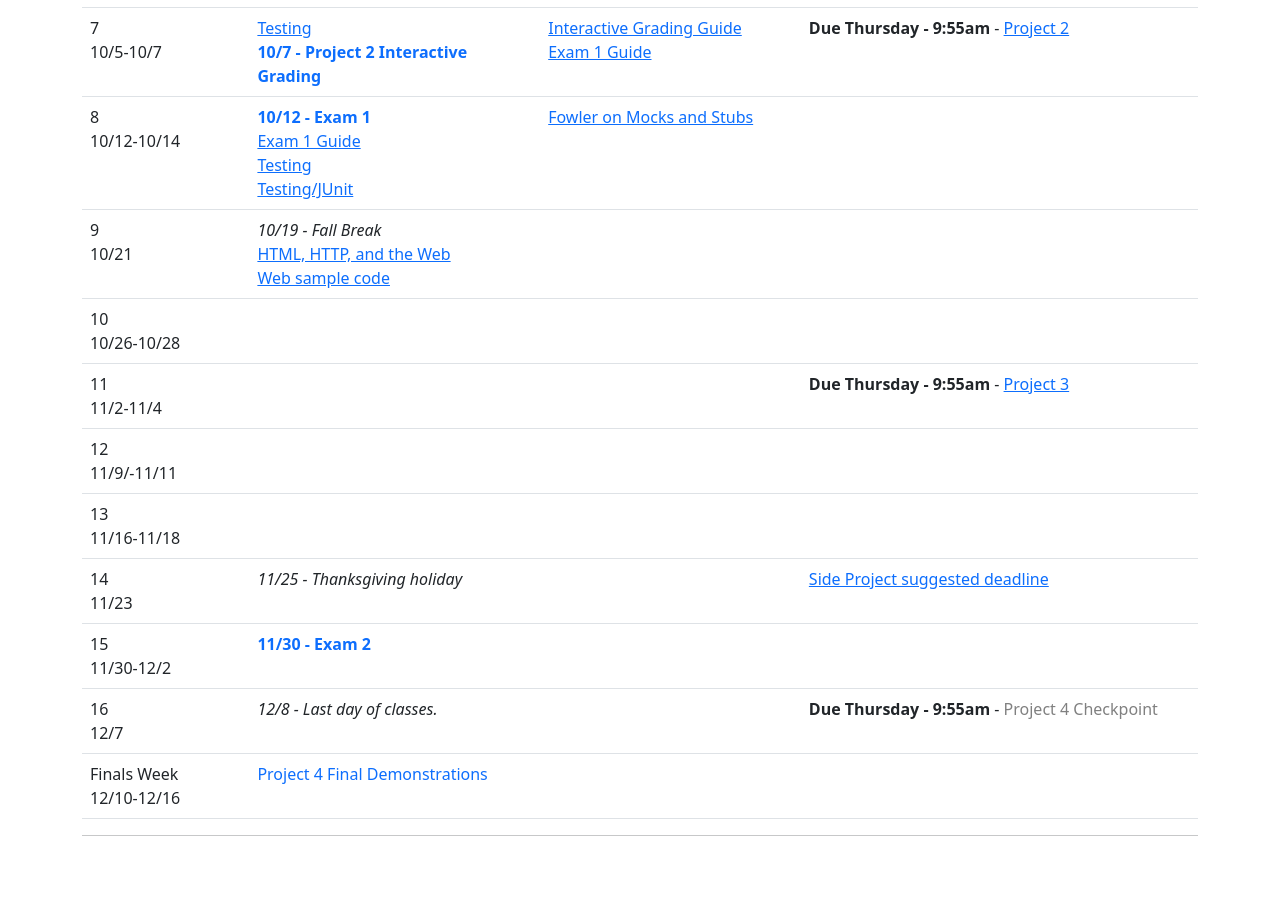
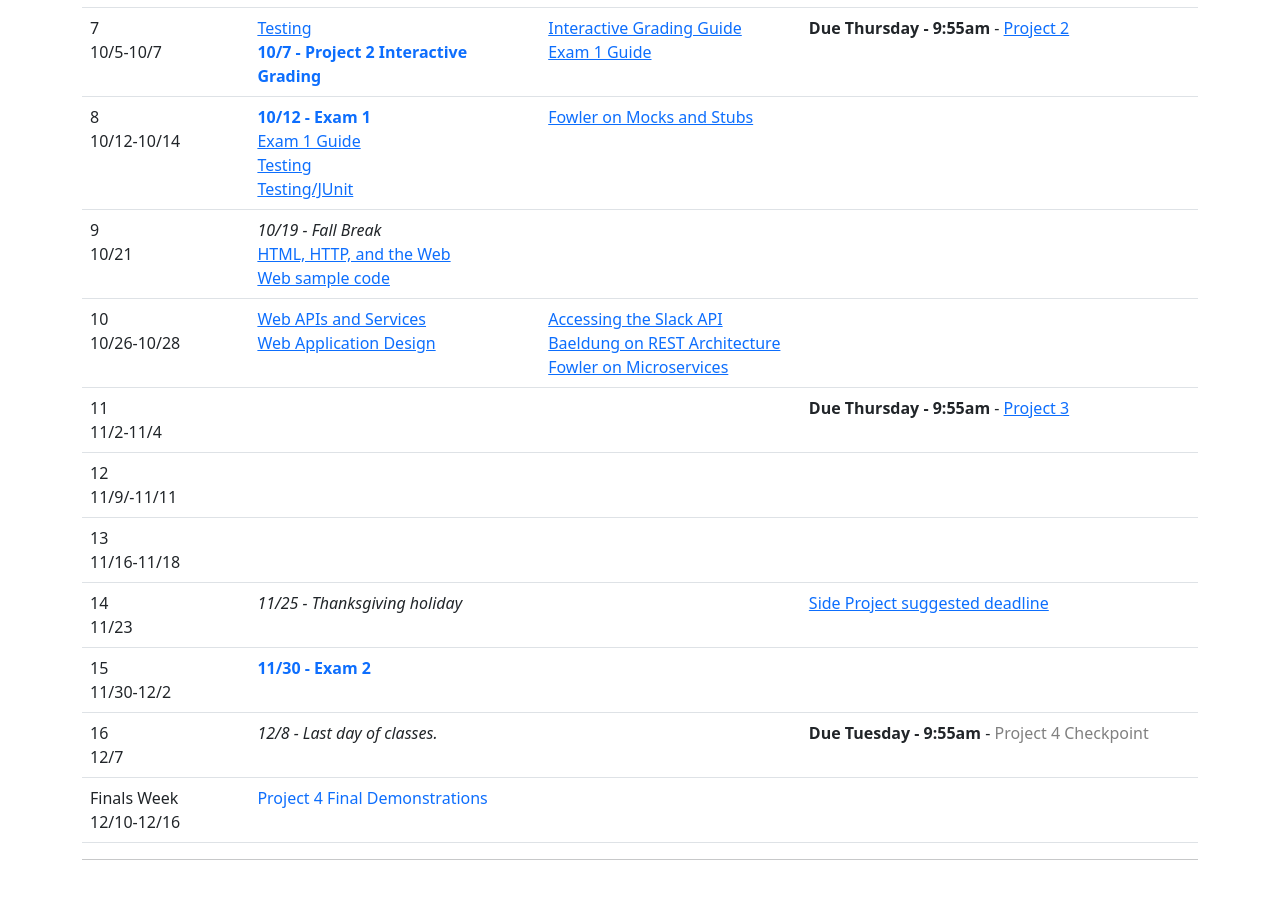
Before and after one commit to CS601-F21/cs601-f21, a Jekyll site: the page built from schedule.html, in a window 1280 px wide and 900 px high, scrolled down 1011 px. Built offline with Jekyll 4.4.1, drawn with Linux system fonts in a browser that asks for light colours; before the commit the page ends 1887 px from its top, so only the background shows below that.

Commit message:
update schedule

```diff
--- a/schedule.html
+++ b/schedule.html
@@ -165,8 +165,13 @@ title: Schedule
 		<tr>
 			<td>10<br/>10/26-10/28</td>
 			<td>
+				<a href="https://docs.google.com/presentation/d/1F7ro9_3Z3aYZXrXcZQrPoYboRZCuCREuuulJSPgd4Gk/edit?usp=sharing">Web APIs and Services</a><br/>
+				<a href="https://docs.google.com/presentation/d/1ArkXpjG91JpaxFh6Dskjspw7zKXsKFugq0PmJamDHkQ/edit?usp=sharing">Web Application Design</a><br/>
 			</td>
 			<td>
+				<a href="https://github.com/CS601-F21/notes/blob/main/lectures/slack.md">Accessing the Slack API</a><br/>
+				<a href="https://www.baeldung.com/cs/rest-architecture">Baeldung on REST Architecture</a><br/>
+				<a href="https://martinfowler.com/articles/microservices.html">Fowler on Microservices</a><br/>
 			</td>
 			<td>
 			</td>
@@ -228,7 +233,7 @@ title: Schedule
 			<td>
 			</td>
 			<td>
-				<strong>Due Thursday - 9:55am</strong> - <font color="grey">Project 4 Checkpoint</font><br/>
+				<strong>Due Tuesday - 9:55am</strong> - <font color="grey">Project 4 Checkpoint</font><br/>
 			</td>
 		</tr>
 		<tr>
```
